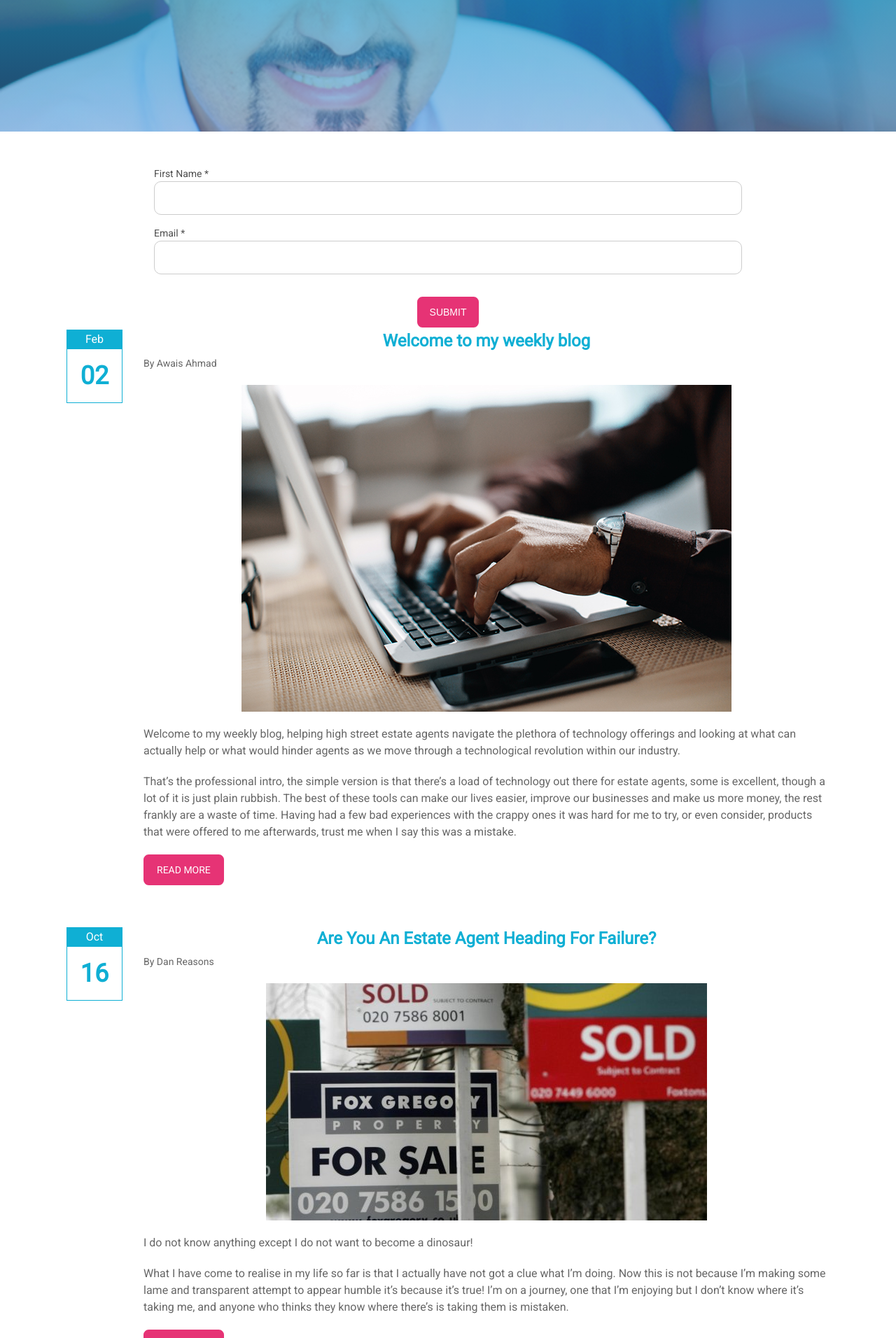
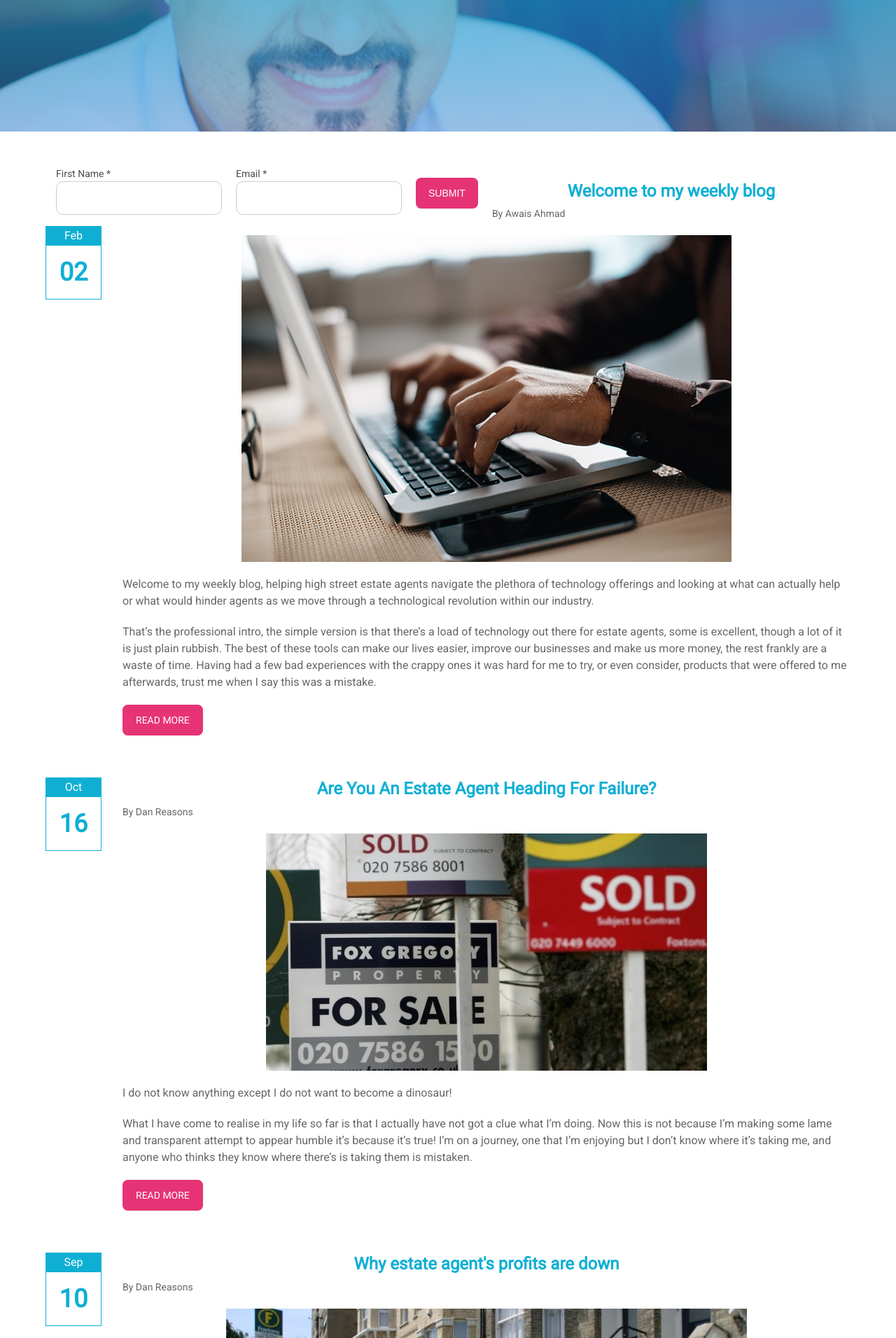
Before and after one commit to hystreet/hystreet.github.io, a Jekyll site: the page built from blog/index.html, in a window 1280 px wide. Shown: the part 389-2301 px from the top of the page at 70% size. Built offline with Jekyll 4.4.1, drawn with Linux system fonts in a browser that asks for light colours; a script that is not in the unit is left out; the list of posts is cut into pages by our own code.

Commit message:
Update blog.html

```diff
--- a/_layouts/blog.html
+++ b/_layouts/blog.html
@@ -26,18 +26,18 @@ layout: default
     <input name="inf_form_xid" type="hidden" value="3a2068882de6cd4ab24e281e9c53eedf" />
     <input name="inf_form_name" type="hidden" value="Web Form submitted" />
     <input name="infusionsoft_version" type="hidden" value="1.69.0.37" />
-    <div class="infusion-field">
+    <div class="infusion-field" style="float: left; margin-right: 20px;">
         <label for="inf_field_FirstName">First Name *</label>
         <input class="infusion-field-input" id="inf_field_FirstName" name="inf_field_FirstName" placeholder="First Name *" type="text" />
     </div>
-    <div class="infusion-field">
+    <div class="infusion-field" style="float: left; margin-right: 20px;">
         <label for="inf_field_Email">Email *</label>
         <input class="infusion-field-input" id="inf_field_Email" name="inf_field_Email" placeholder="Email *" type="text" />
     </div>
     <div>
         <div>&nbsp;</div>
     </div>
-    <div class="infusion-submit">
+    <div class="infusion-submit" style="float: left; margin-right: 20px;">
         <button style="margin:0 auto; display: block;" class="infusion-recaptcha" id="recaptcha_3a2068882de6cd4ab24e281e9c53eedf" type="submit">Submit</button>
     </div>
 </form>
@@ -45,7 +45,8 @@ layout: default
 <script type="text/javascript" src="https://ge395.infusionsoft.com/resources/external/recaptcha/production/recaptcha.js?b=1.69.0.37-hf-201801311540"></script>
 <script src="https://www.google.com/recaptcha/api.js?onload=onloadInfusionRecaptchaCallback&render=explicit" async="async" defer="defer"></script>
 <script type="text/javascript" src="https://ge395.infusionsoft.com/app/timezone/timezoneInputJs?xid=3a2068882de6cd4ab24e281e9c53eedf"></script>    <div class='large-12 columns'>
-
+    </div>
+    <div class="row">
       {{ content }}
 
       {% if paginator %}
```
